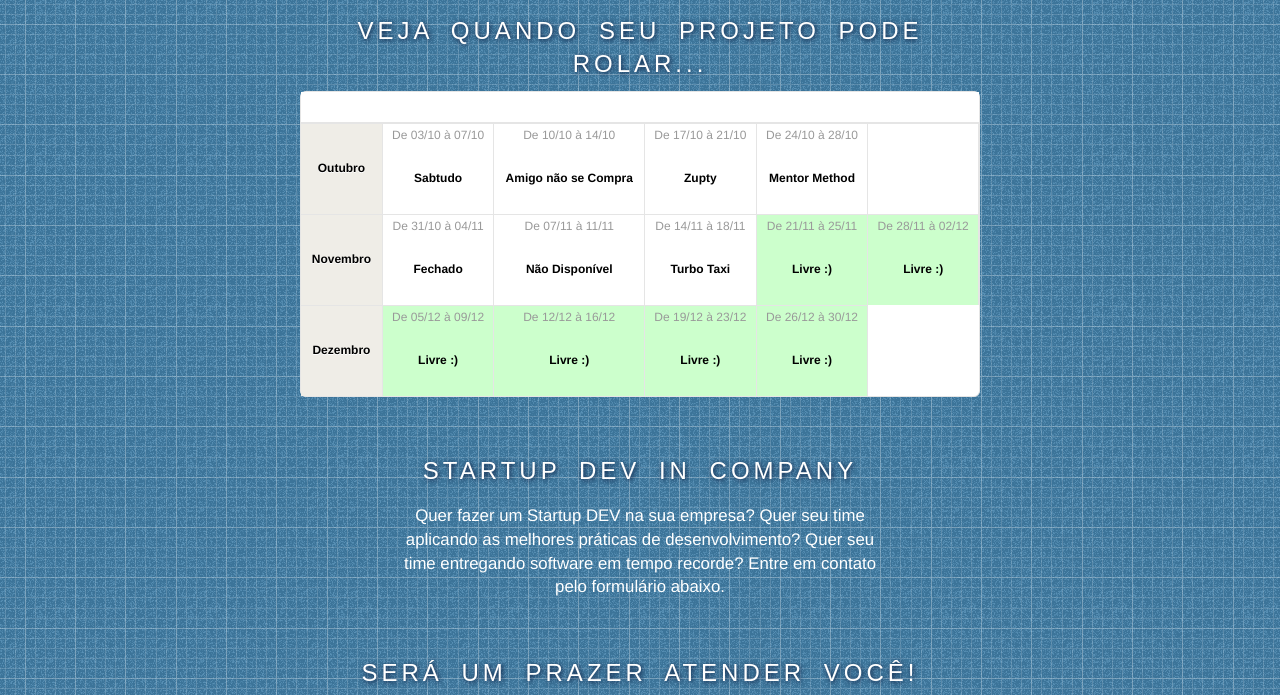
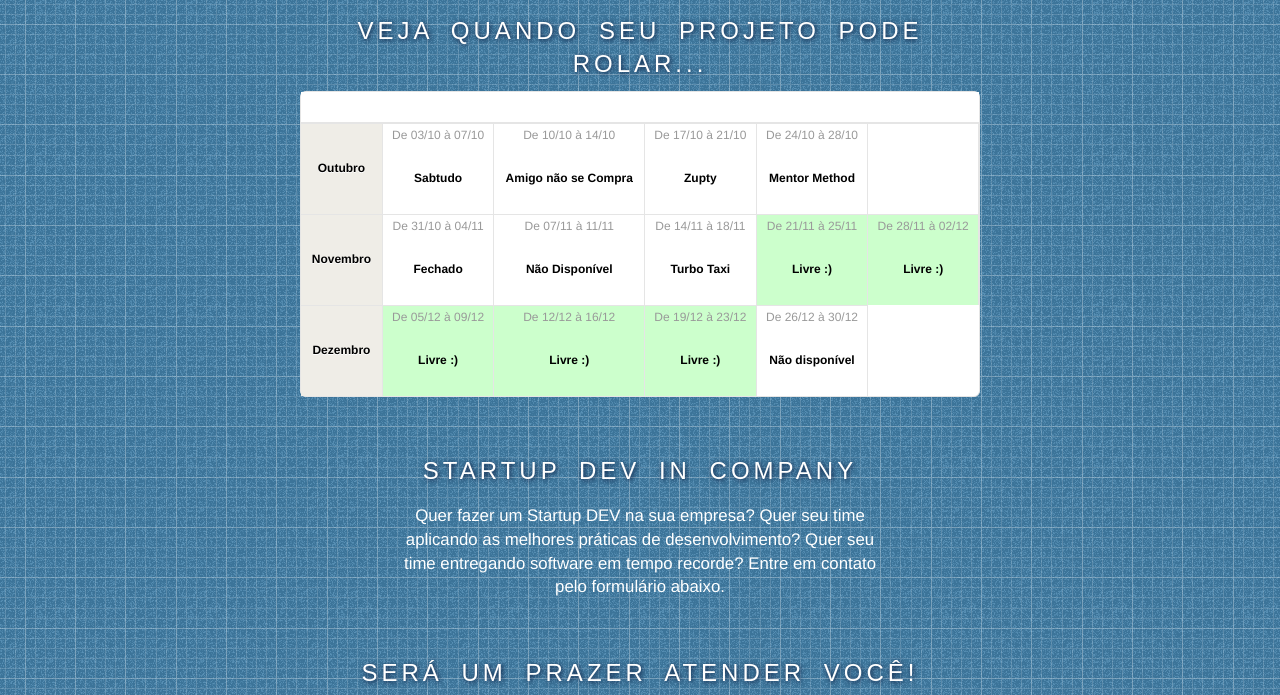
Before and after one commit to marciomarques/startupdev.github.com, a Jekyll site: the page built from index.html, in a window 1280 px wide and 900 px high, scrolled down 1058 px, cut to the strip 0-695 px from the top of the window. Built offline with Jekyll 4.4.1, drawn with Linux system fonts in a browser that asks for light colours; nearby versions of some CDN libraries; some web fonts are replaced.

Commit message:
Fix dates.

```diff
--- a/index.html
+++ b/index.html
@@ -286,11 +286,11 @@ layout: default
             </strong>
           </div>
         </td>
-        <td class="current">
+        <td>
           <div class="day">De 26/12 à 30/12</div>
           <div class="day-content">
             <strong>
-              Livre :)
+              Não disponível
             </strong>
           </div>
         </td>
```
